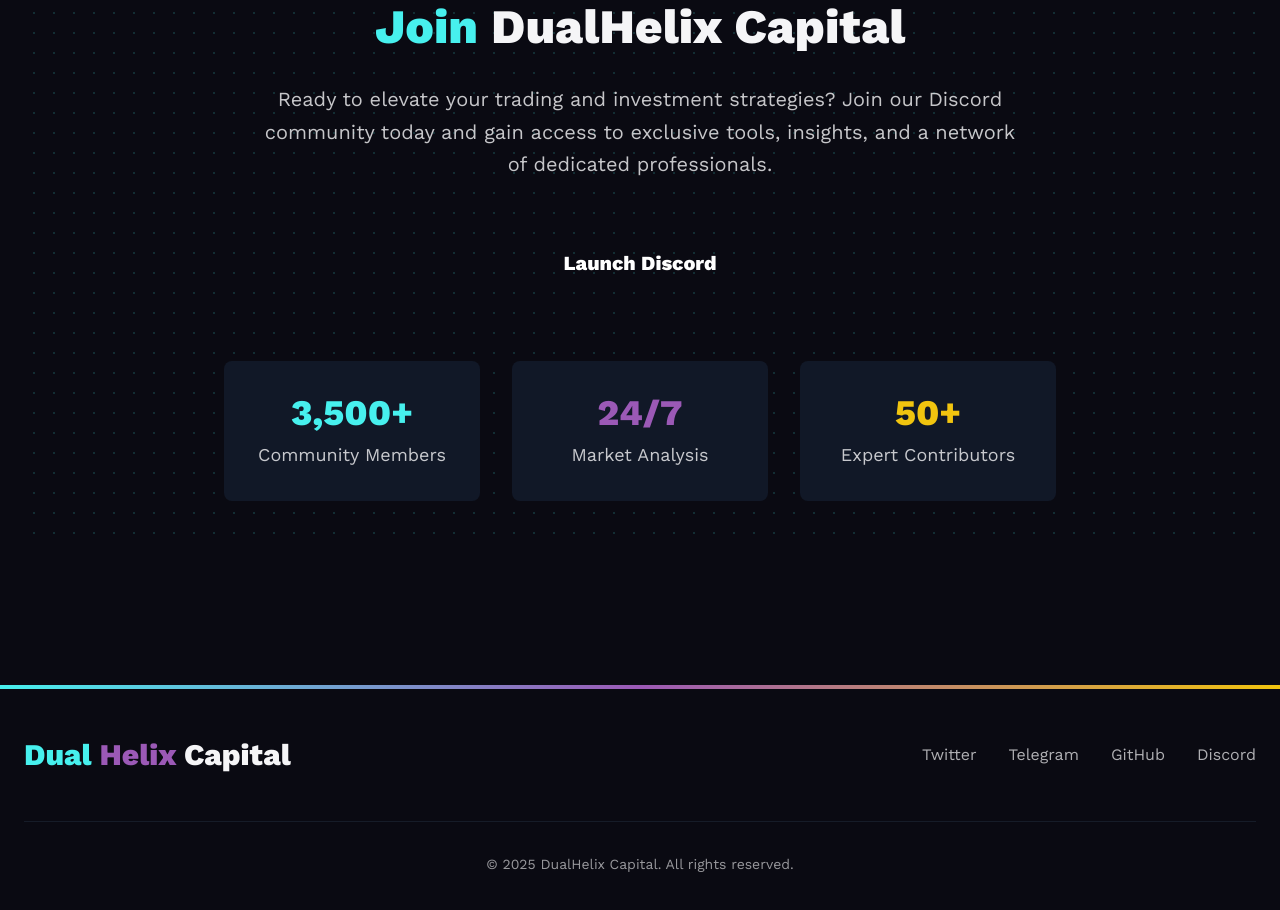
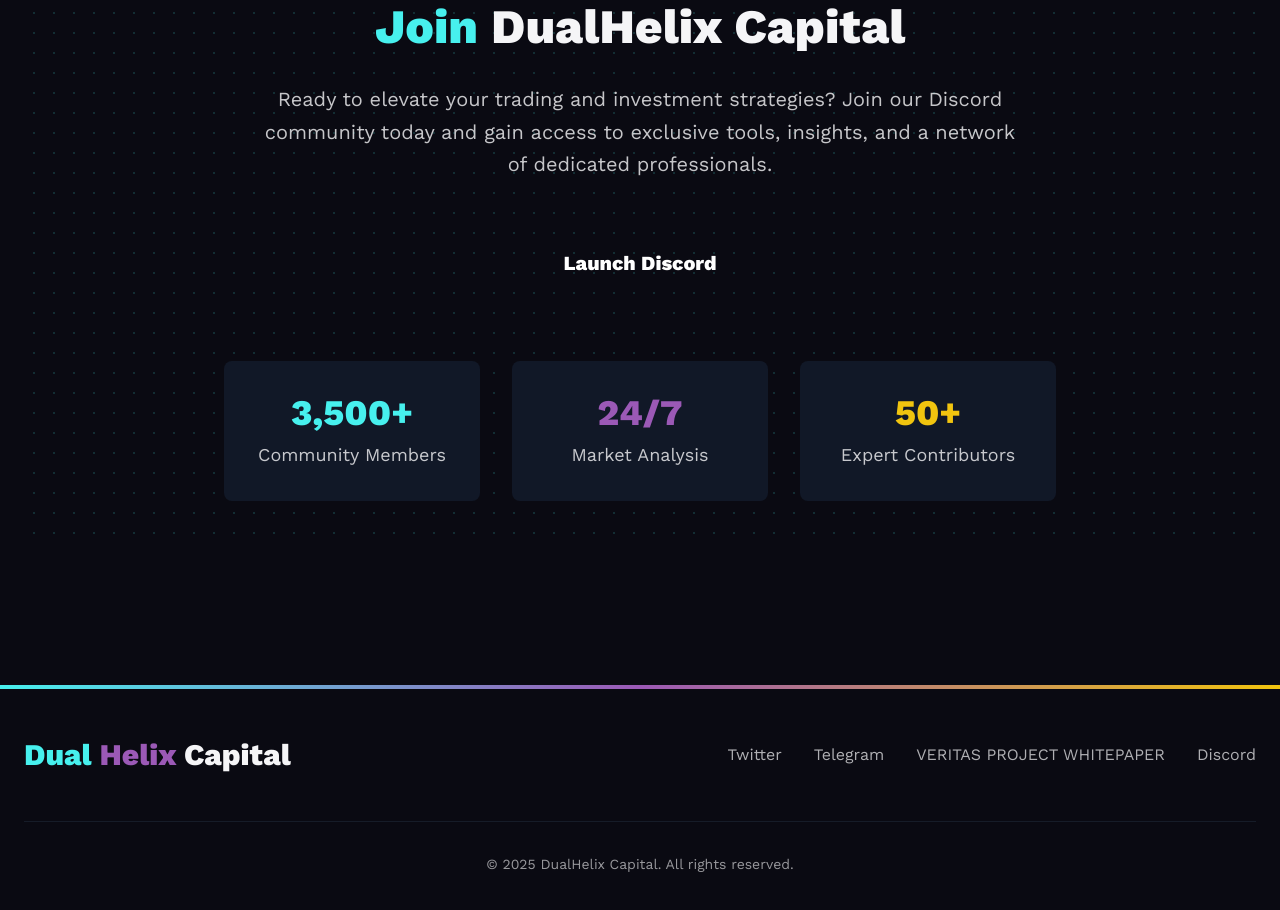
Before and after one commit to hellcatxrp/dualhelix, a plain HTML site: page index.html in a window 1280 px wide. Shown: the part 3765-4675 px from the top of the page. Drawn offline with nearby package versions, Linux system fonts and the light colour scheme; animation ran at ten frames a second.

Commit message:
veritas whitepaper addition

```diff
--- a/index.html
+++ b/index.html
@@ -466,7 +466,7 @@
                 <div class="flex space-x-8">
                     <a href="https://x.com/HellcatTrades" class="hover-grow opacity-70 hover:opacity-100 transition-opacity">Twitter</a>
                     <a href="https://web.telegram.org/a/#-1002643926516" class="hover-grow opacity-70 hover:opacity-100 transition-opacity">Telegram</a>
-                    <a href="https://github.com/" class="hover-grow opacity-70 hover:opacity-100 transition-opacity">GitHub</a>
+                    <a href="https://hellcatxrp.github.io/dualhelix_veritas/" class="hover-grow opacity-70 hover:opacity-100 transition-opacity">VERITAS PROJECT WHITEPAPER</a>
                     <a href="https://discord.gg/3nqZCmzwbe" class="hover-grow opacity-70 hover:opacity-100 transition-opacity">Discord</a>
                 </div>
             </div>
```
